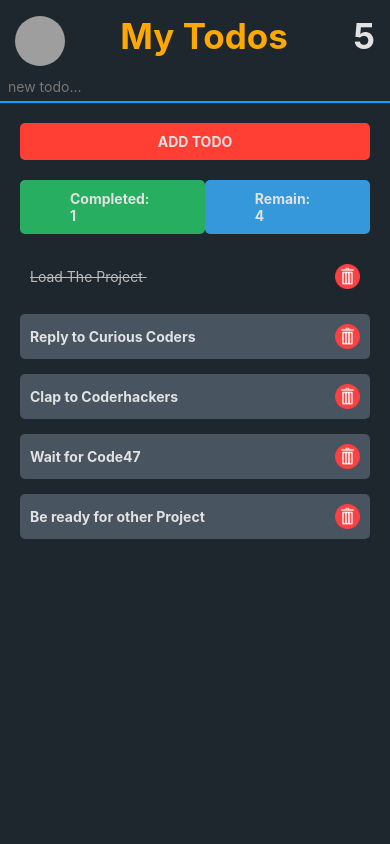
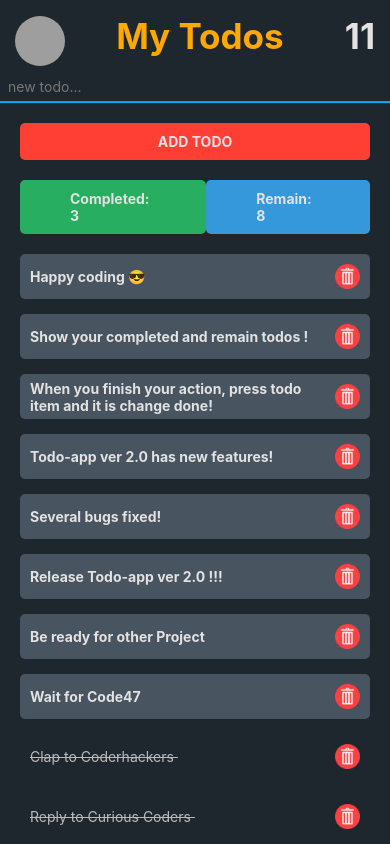
Before and after one commit to 1kenz/Project-011-todo-app-RN, a React Native app: screen / in a window 390 px wide. Built offline with nearby package versions, Linux system fonts and the light colour scheme; grey boxes are pictures that could not be loaded.

Commit message:
Update App.js

```diff
--- a/src/App.js
+++ b/src/App.js
@@ -5,18 +5,38 @@ import { Header, AddTodo, TodoItem } from './components';
 const App = () => {
   const [todos, setTodos] = useState([
     {
-      key: 0,
-      todo: "Load The Project",
-      isDone: true,
-    },
-    {
-      key: 1,
-      todo: "Reply to Curious Coders",
+      key: 10,
+      todo: "Happy coding 😎",
       isDone: false,
     },
     {
-      key: 2,
-      todo: "Clap to Coderhackers",
+      key: 9,
+      todo: "Show your completed and remain todos !",
+      isDone: false,
+    },
+    {
+      key: 8,
+      todo: "When you finish your action, press todo item and it is change done!",
+      isDone: false,
+    },
+    {
+      key: 7,
+      todo: "Todo-app ver 2.0 has new features!",
+      isDone: false,
+    },
+    {
+      key: 6,
+      todo: "Several bugs fixed!",
+      isDone: false,
+    },
+    {
+      key: 5,
+      todo: "Release Todo-app ver 2.0 !!!",
+      isDone: false,
+    },
+    {
+      key: 4,
+      todo: "Be ready for other Project",
       isDone: false,
     },
     {
@@ -25,10 +45,20 @@ const App = () => {
       isDone: false,
     },
     {
-      key: 4,
-      todo: "Be ready for other Project",
-      isDone: false,
+      key: 2,
+      todo: "Clap to Coderhackers",
+      isDone: true,
     },
+    {
+      key: 1,
+      todo: "Reply to Curious Coders",
+      isDone: true,
+    },
+    {
+      key: 0,
+      todo: "Load The Project ver 0.95",
+      isDone: true,
+    }
   ]);
 
   const todo_num = todos.length;
```
